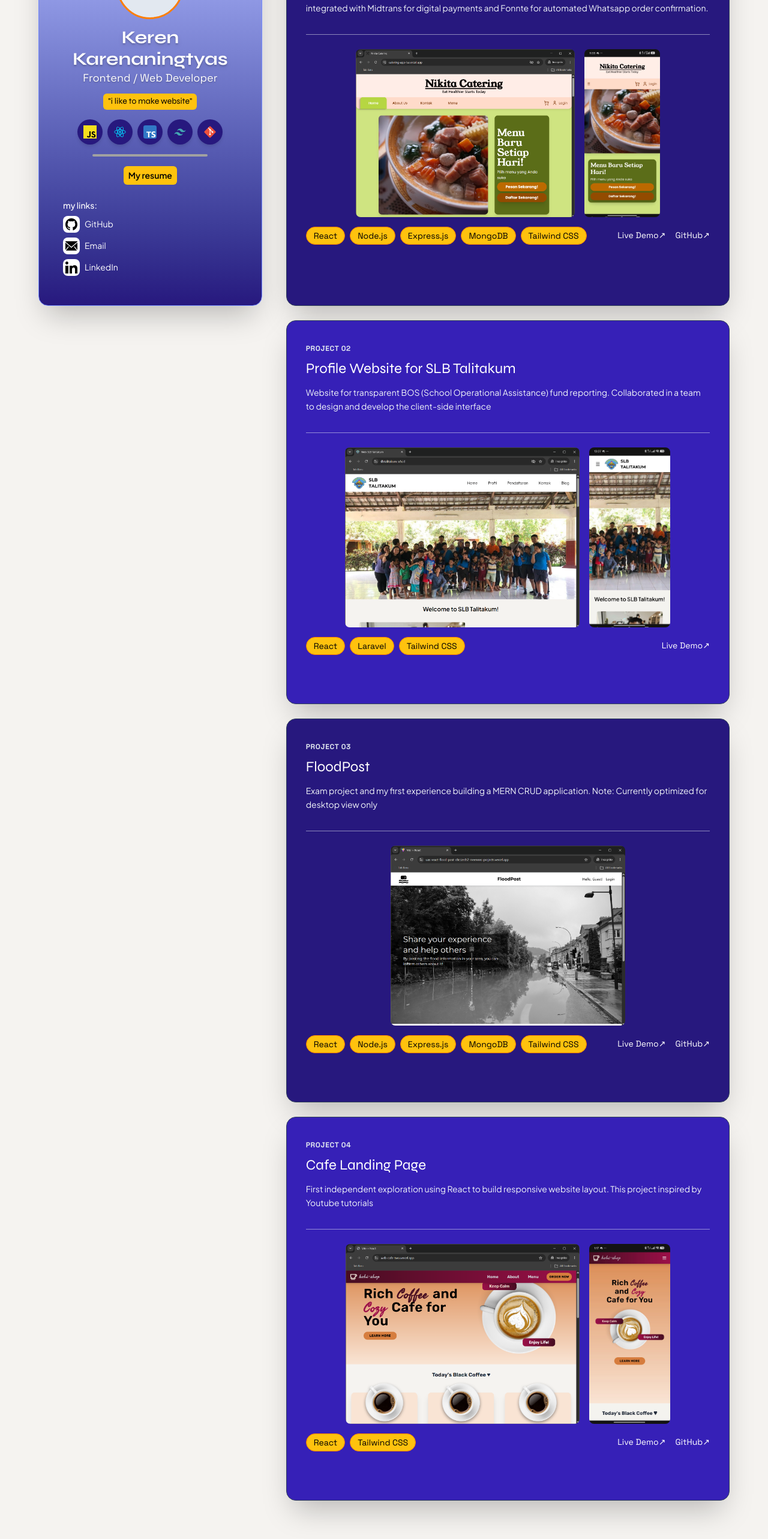
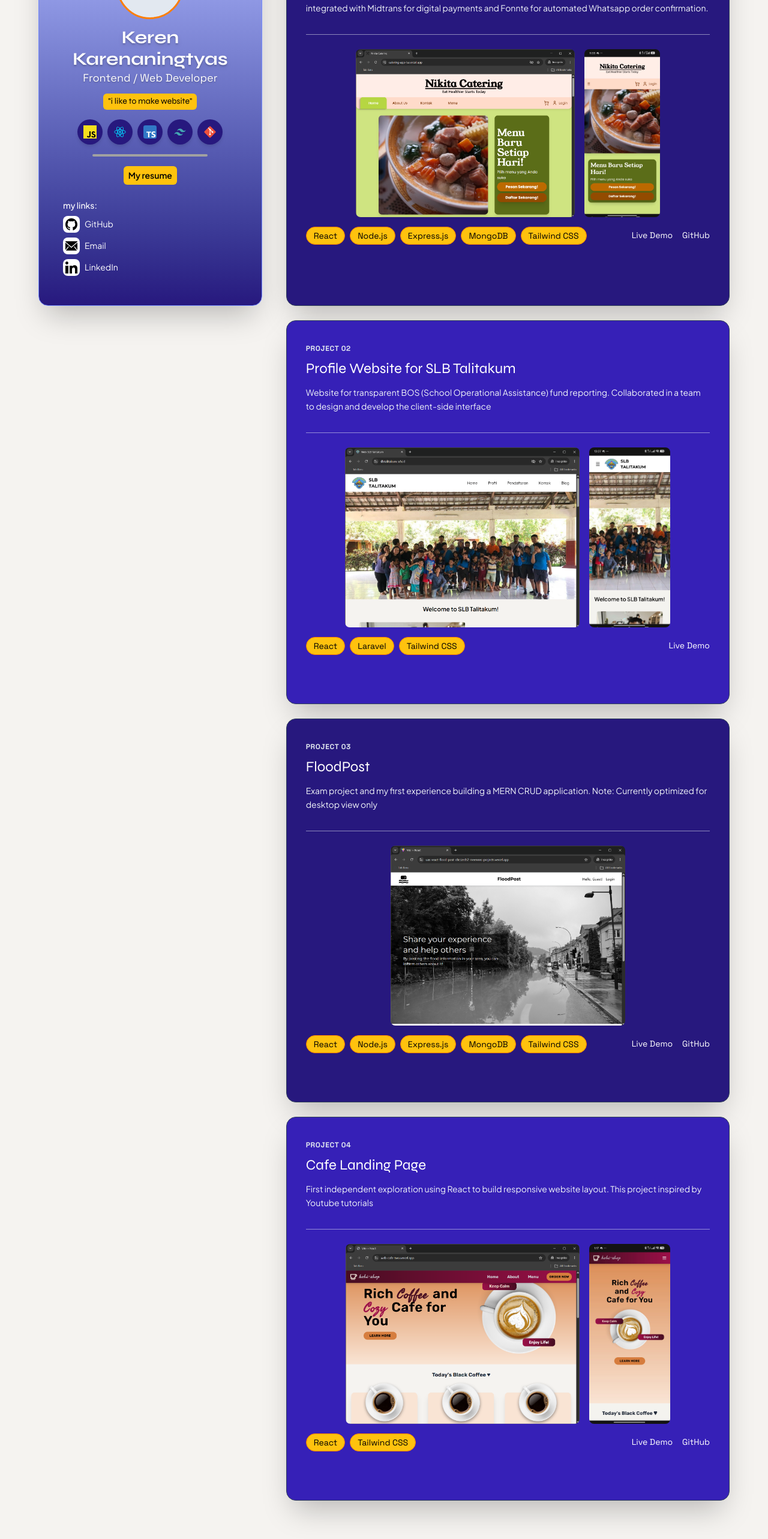
Before and after one commit to rreennn/portfolioren, a Next.js app: page / in a window 1280 px wide. Shown: the part 194-2760 px from the top of the page at 60% size. Built offline with nearby package versions, Linux system fonts and the light colour scheme.

Commit message:
fix link style

```diff
--- a/app/page.tsx
+++ b/app/page.tsx
@@ -92,7 +92,7 @@ export default function Home() {
                 href={"https://github.com/rreennn"}
                 target="_blank"
                 rel="noopener noreferrer"
-                className="group text-white text-sm"
+                className="group text-white text-sm underline md:no-underline"
               >
                 <p>GitHub</p>
                 <div className="bg-[#aeb8fe] h-0.5 w-0 group-hover:w-full transition-all duration-150"></div>
@@ -104,7 +104,7 @@ export default function Home() {
               </div>
               <a
                 href="mailto:kerenkaren1704@gmail.com"
-                className="group text-white text-sm"
+                className="group text-white text-sm underline md:no-underline"
               >
                 <p>Email</p>
                 <div className="bg-[#aeb8fe] h-0.5 w-0 group-hover:w-full transition-all duration-150"></div>
@@ -118,7 +118,7 @@ export default function Home() {
                 href={"https://www.linkedin.com/in/karenaningtyas"}
                 target="_blank"
                 rel="noopener noreferrer"
-                className="group text-white text-sm"
+                className="group text-white text-sm underline md:no-underline"
               >
                 <p>LinkedIn</p>
                 <div className="bg-[#aeb8fe] h-0.5 w-0 group-hover:w-full transition-all duration-150"></div>
@@ -175,17 +175,17 @@ export default function Home() {
               <Link
                 href={"https://catering-app-ta.vercel.app/"}
                 target="_blank"
-                className="group"
+                className="group underline md:no-underline"
               >
-                Live Demo↗
+                Live Demo
                 <div className="bg-[#aeb8fe] h-0.5 w-0 group-hover:w-full transition-all duration-150"></div>
               </Link>
               <Link
                 href={"https://github.com/rreennn/catering-app-ta"}
                 target="_blank"
-                className="group"
+                className="group underline md:no-underline"
               >
-                GitHub↗
+                GitHub
                 <div className="bg-[#aeb8fe] h-0.5 w-0 group-hover:w-full transition-all duration-150"></div>
               </Link>
             </div>
@@ -232,9 +232,9 @@ export default function Home() {
               <Link
                 href={"https://slbtalitakum.sch.id/"}
                 target="_blank"
-                className="group"
+                className="group underline md:no-underline"
               >
-                Live Demo↗
+                Live Demo
                 <div className="bg-[#aeb8fe] h-0.5 w-0 group-hover:w-full transition-all duration-150"></div>
               </Link>
             </div>
@@ -282,17 +282,17 @@ export default function Home() {
                   "https://uas-react-flood-post-c8cszeds2-rreennns-projects.vercel.app/"
                 }
                 target="_blank"
-                className="group"
+                className="group underline md:no-underline"
               >
-                Live Demo↗
+                Live Demo
                 <div className="bg-[#aeb8fe] h-0.5 w-0 group-hover:w-full transition-all duration-150"></div>
               </Link>
               <Link
                 href={"https://github.com/rreennn/UAS-React-FloodPost"}
                 target="_blank"
-                className="group"
+                className="group underline md:no-underline"
               >
-                GitHub↗
+                GitHub
                 <div className="bg-[#aeb8fe] h-0.5 w-0 group-hover:w-full transition-all duration-150"></div>
               </Link>
             </div>
@@ -335,17 +335,17 @@ export default function Home() {
               <Link
                 href={"https://web-cafe-two.vercel.app/"}
                 target="_blank"
-                className="group"
+                className="group underline md:no-underline"
               >
-                Live Demo↗
+                Live Demo
                 <div className="bg-[#aeb8fe] h-0.5 w-0 group-hover:w-full transition-all duration-150"></div>
               </Link>
               <Link
                 href={"https://github.com/rreennn/web-cafe"}
                 target="_blank"
-                className="group"
+                className="group underline md:no-underline"
               >
-                GitHub↗
+                GitHub
                 <div className="bg-[#aeb8fe] h-0.5 w-0 group-hover:w-full transition-all duration-150"></div>
               </Link>
             </div>
```
